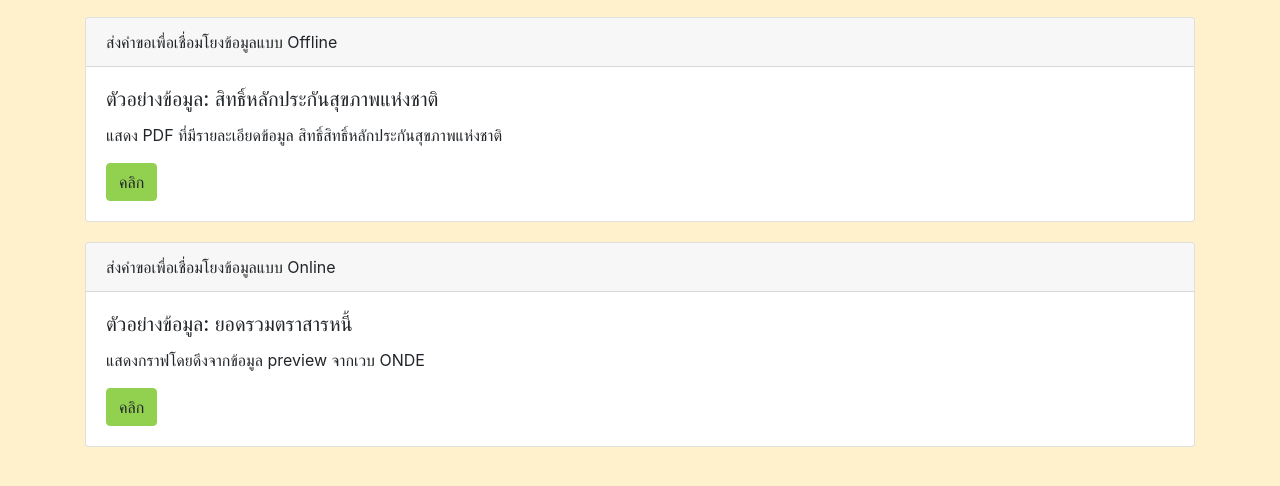
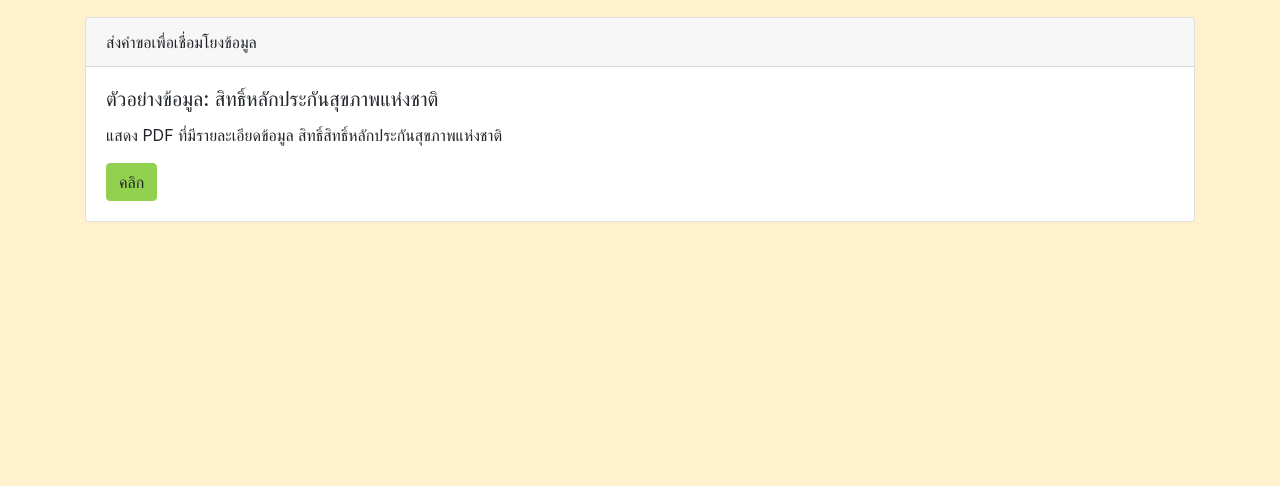
Before and after one commit to topscores/ondeshowcase, a plain HTML site: page docs/index.html in a window 1280 px wide. Shown: the part 136-622 px from the top of the page. Drawn offline with Linux system fonts and the light colour scheme.

Commit message:
Hide online showcase

```diff
--- a/docs/index.html
+++ b/docs/index.html
@@ -16,7 +16,7 @@
         <div class="col-sm">
           <div class="card">
             <div class="card-header">
-              ส่งคำขอเพื่อเชื่อมโยงข้อมูลแบบ Offline
+              ส่งคำขอเพื่อเชื่อมโยงข้อมูล
             </div>
             <div class="card-body">
               <h5 class="card-title">
@@ -31,7 +31,7 @@
           </div>
         </div>
       </div>
-      <div class="row">
+      <!-- <div class="row">
         <div class="col-sm">
           <div class="card">
             <div class="card-header">
@@ -46,7 +46,7 @@
             </div>
           </div>
         </div>
-      </div>
+      </div> -->
     </div>
   </body>
 </html>
```
Also changed, not shown: 2 other files.
